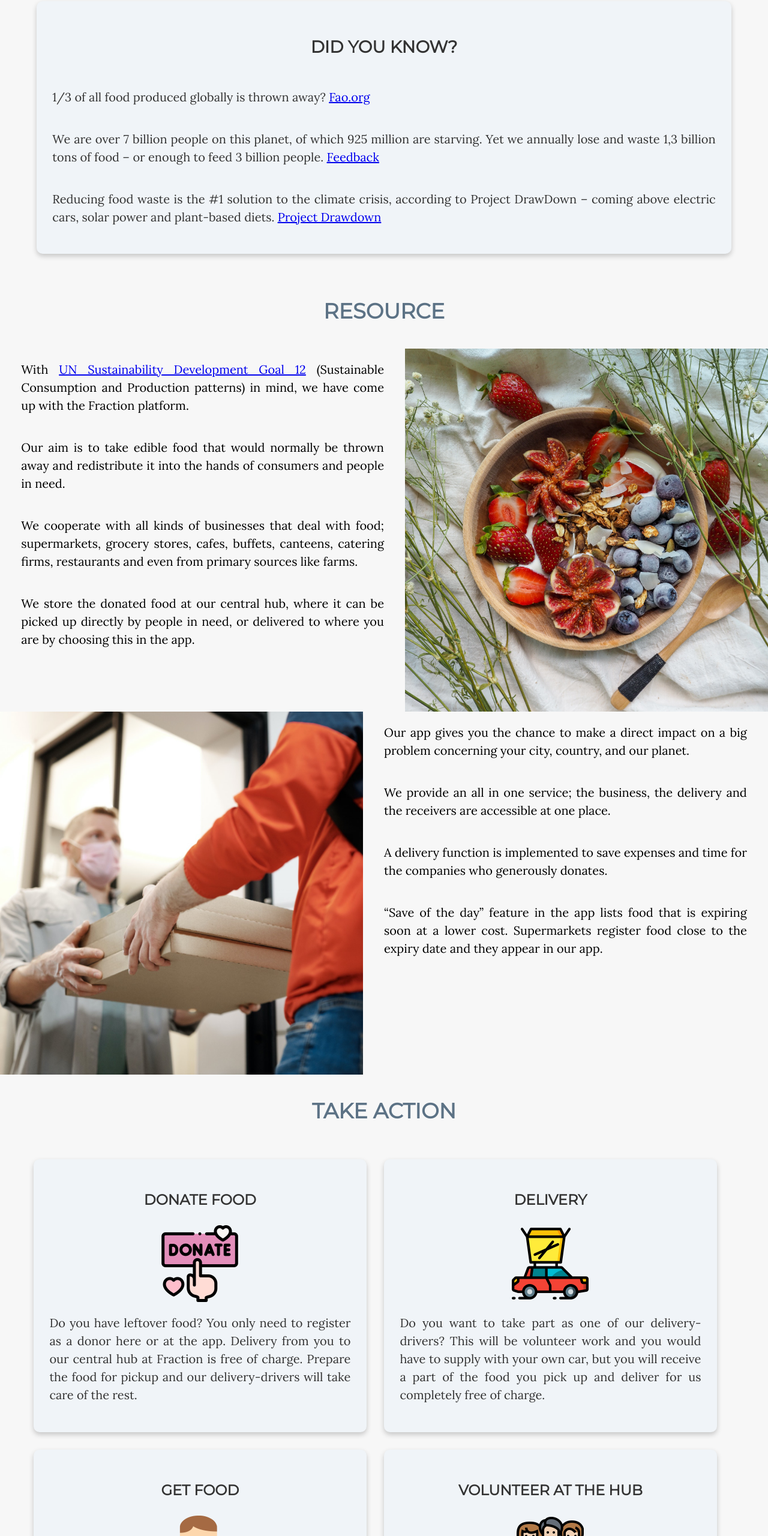
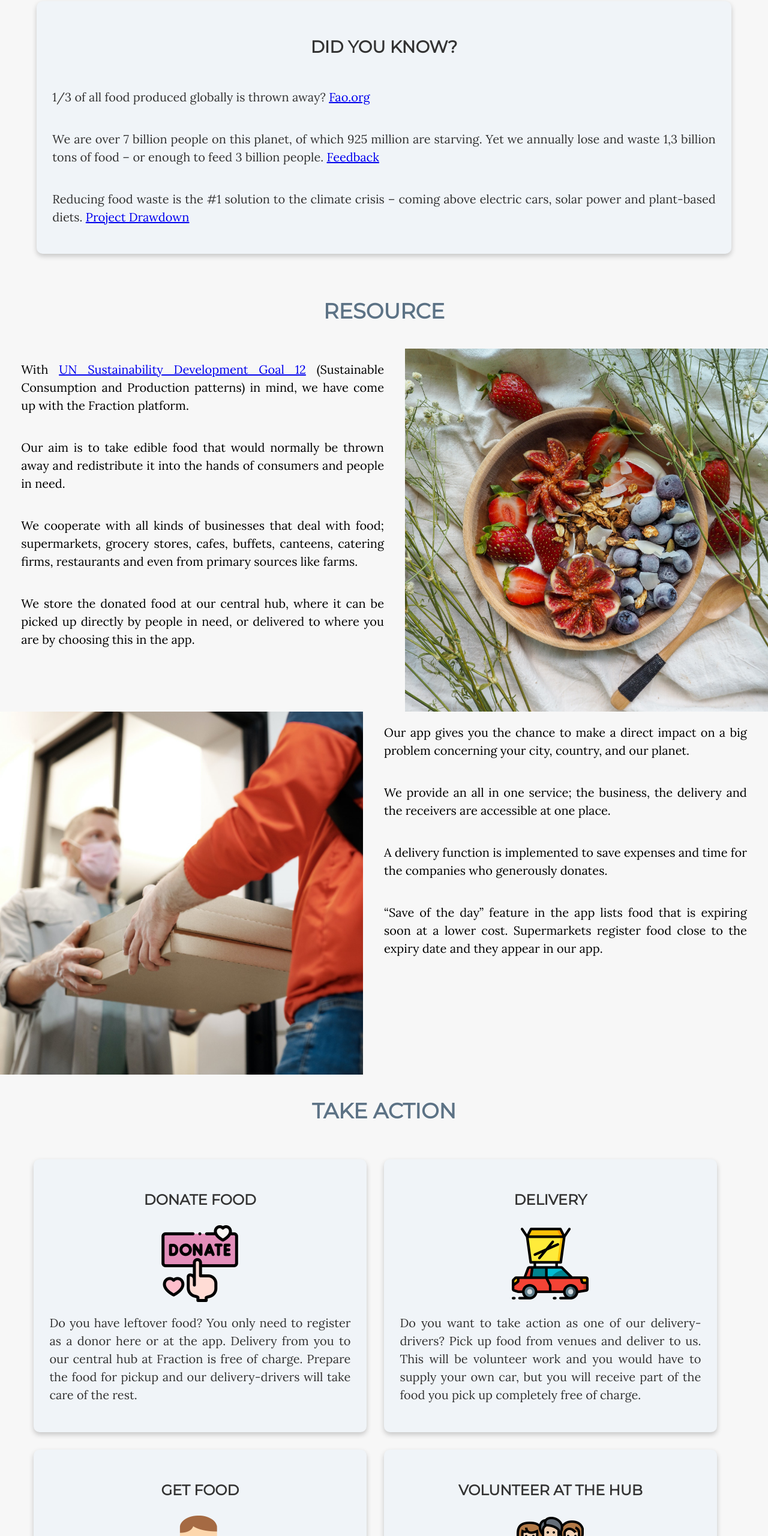
Before and after one commit to FinalProjectGroup9/Website, a plain HTML site: page index.html in a window 1280 px wide. Shown: the part 675-3235 px from the top of the page at 60% size. Drawn offline with Linux system fonts and the light colour scheme.

Commit message:
Update index.html

```diff
--- a/index.html
+++ b/index.html
@@ -76,7 +76,7 @@
                 Yet we annually lose and waste 1,3 billion tons of food – or enough to feed 3 billion people. <a href="https://feedbackglobal.org/knowledge-hub/food-waste-scandal/" target="_blank">Feedback</a>
               </p>
 
-              <p>Reducing food waste is the #1 solution to the climate crisis, according to Project DrawDown – coming above electric cars, solar power and plant-based diets.
+              <p>Reducing food waste is the #1 solution to the climate crisis – coming above electric cars, solar power and plant-based diets.
                 <a href="https://drawdown.org/" target="_blank">Project Drawdown</a>
               </p>
             </div>
@@ -144,8 +144,8 @@
             <div class="card-content">
               <h3>Delivery</h3>
               <img class="icons" src="img/Icons/car.png" alt="Icon showing a delivery car">
-              <p>Do you want to take part as one of our delivery-drivers? This will be volunteer work and you would have to supply with your own car,
-                but you will receive a part of the food you pick up and deliver for us completely free of charge.</p>
+              <p>Do you want to take action as one of our delivery-drivers? Pick up food from venues and deliver to us. This will be volunteer work and you would have to supply your own car,
+                but you will receive part of the food you pick up completely free of charge.</p>
             </div>
           </div>
         </li>
@@ -153,7 +153,7 @@
           <div class="card">
             <div class="card-content">
               <h3>Get Food</h3>
-              <img class="icons" src="img/Icons/eating.png" alt="Icon show a person eating">
+              <img class="icons" src="img/Icons/eating.png" alt="Icon shows a person eating">
               <p>Are you an individual of low-income? We offer a place where you can get an overview over food in your vicinity at a low price.
                 We also offer a central hub where you can get 1 portion of breakfast, lunch and dinner free of charge.</p>
             </div>
```
